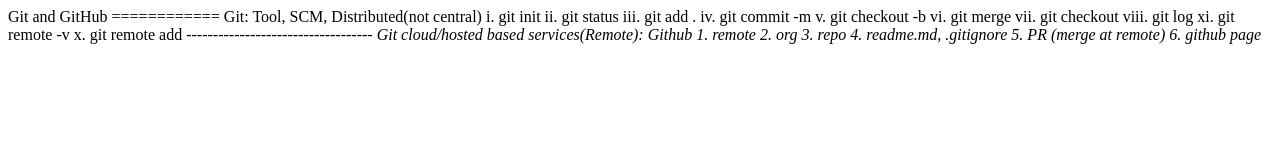
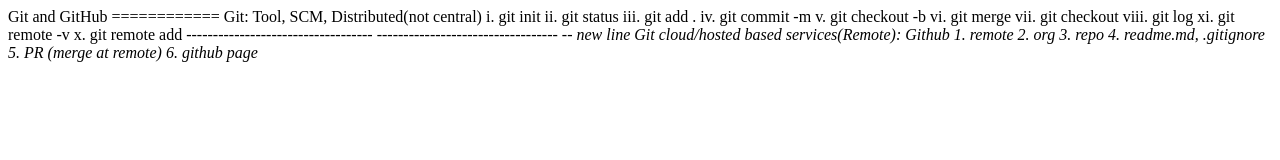
Before and after one commit to mani-bhushan/MWF-Learning.github.io, a plain HTML site: page index.html in a window 1280 px wide. Drawn offline with Linux system fonts and the light colour scheme.

Commit message:
first commit

```diff
--- a/index.html
+++ b/index.html
@@ -13,6 +13,8 @@ Git: Tool, SCM, Distributed(not central)
 	xi. git remote -v
 	x. git remote add <var> <remote repo URL>
 -----------------------------------
+----------------------------------
+-- new line
 Git cloud/hosted based services(Remote): Github
 1. remote
 2. org
```
